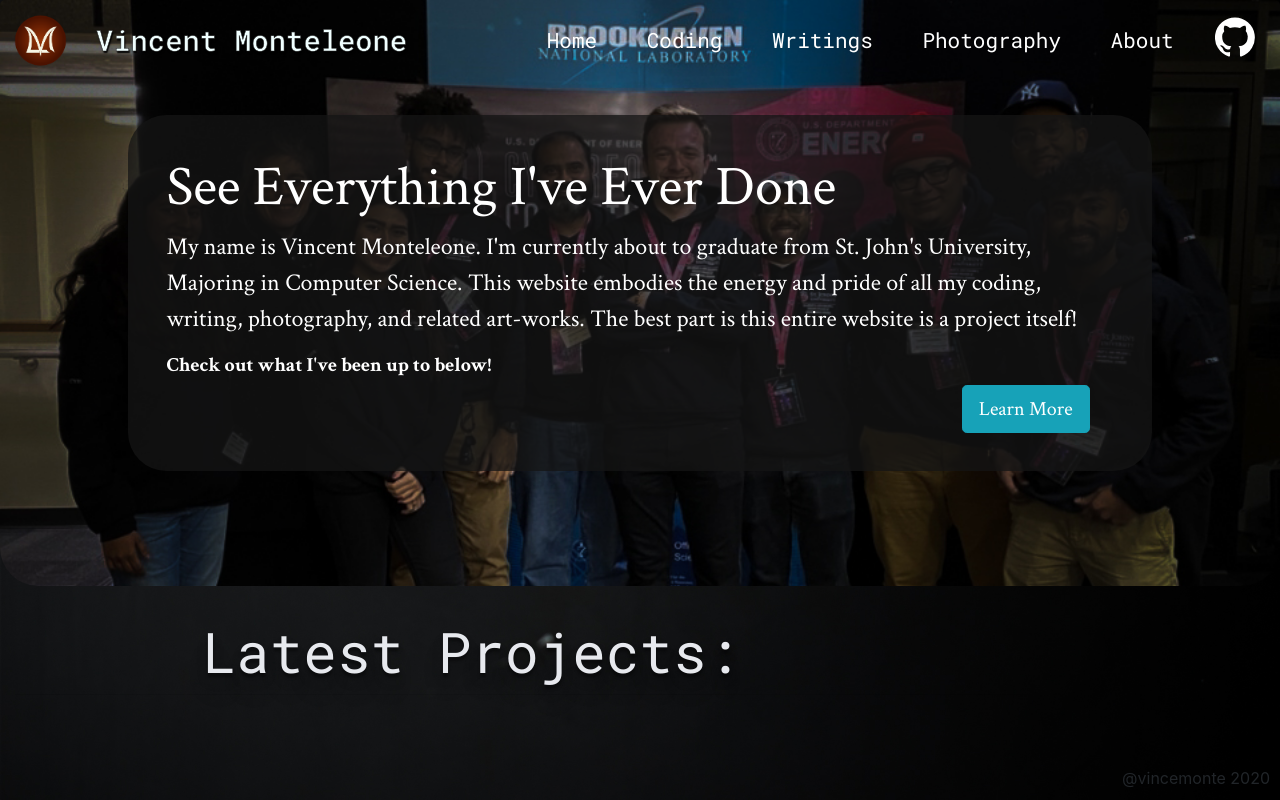
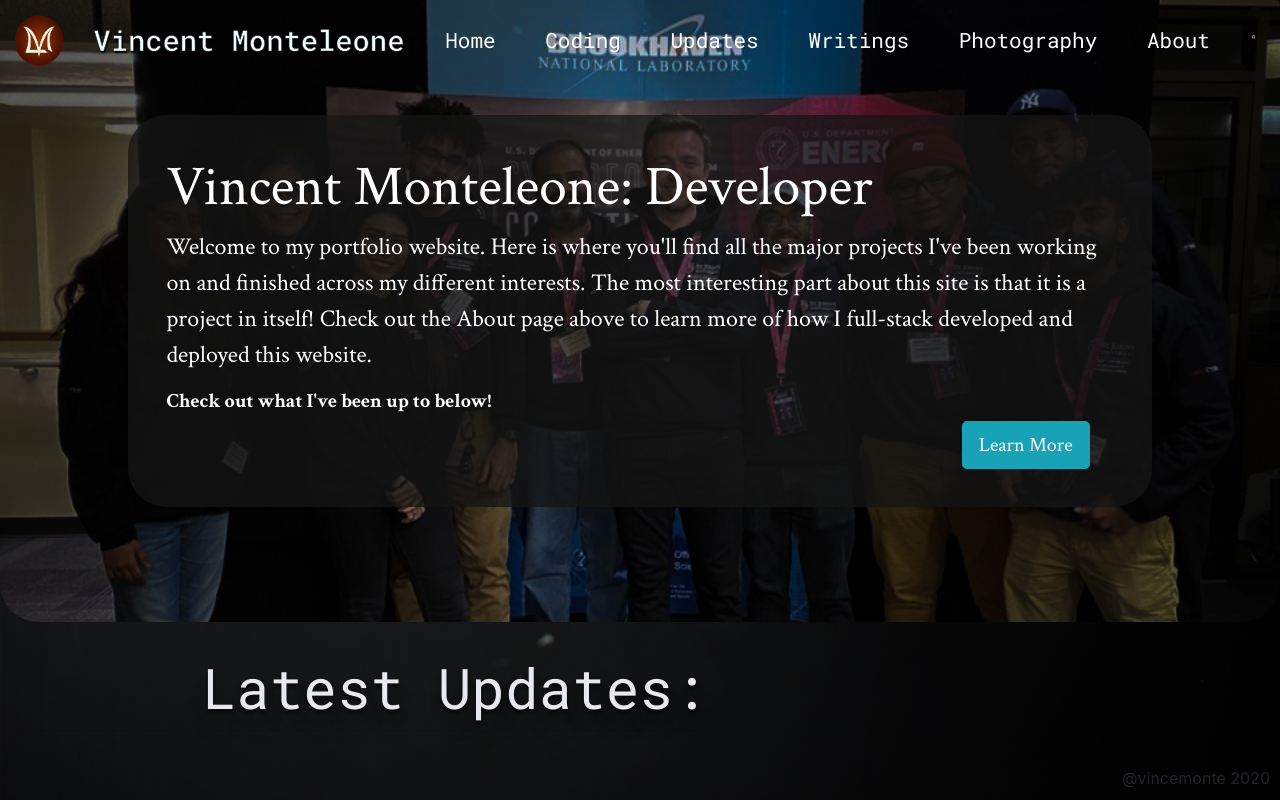
Before and after one commit to vincemonte/PortfolioSite, a Flask app: page / in a window 1280 px wide. Run offline with Flask 2, Linux system fonts and the light colour scheme; data that the repository does not hold is empty; parts of the project's set-up code (start-up, migrations or seed data) failed here and were passed over; some libraries are stand-ins or nearby versions.

Commit message:
Added a new posting category, Updates, for general information and achievements. Updated the introduction to the website. More to come.

```diff
--- a/personalWebsite/__init__.py
+++ b/personalWebsite/__init__.py
@@ -2,20 +2,38 @@
 from flask_sqlalchemy import SQLAlchemy
 from flask_login import LoginManager
 from flask_bcrypt import Bcrypt
-from personalWebsite.config import Config
-
+from personalWebsite.config import DeployConfig, TestingConfig
 
 db = SQLAlchemy()
+bcrypt = Bcrypt()
 
-bcrypt = Bcrypt()
 
 login_manager = LoginManager()
 login_manager.login_view = 'main.home'
 login_manager.login_message_category = 'info'
 
-def create_app(config_class=Config):
+def create_app(config_class=DeployConfig):
     app = Flask(__name__)
-    app.config.from_object(Config)
+    app.config.from_object(DeployConfig)
+
+    db.init_app(app)
+    bcrypt.init_app(app)
+    login_manager.init_app(app)
+    #avoiding circular imports; we've now implented blueprints
+    from personalWebsite.main.routes import main
+    from personalWebsite.posts.routes import posts
+    from personalWebsite.users.routes import users
+    from personalWebsite.errors.handlers import errors
+    app.register_blueprint(main)
+    app.register_blueprint(posts)
+    app.register_blueprint(users)
+    app.register_blueprint(errors)
+
+    return app
+
+def create_test_app(config_class=TestingConfig):
+    app = Flask(__name__)
+    app.config.from_object(TestingConfig)
 
     db.init_app(app)
     bcrypt.init_app(app)
--- a/personalWebsite/posts/forms.py
+++ b/personalWebsite/posts/forms.py
@@ -10,5 +10,5 @@
     content = TextAreaField('Content', validators=[Optional()])
     #possibly add other file extension types
     files= MultipleFileField('Files', validators=[FileAllowed(['jpg', 'png'])])
-    type = SelectField('Project Type', validators=[DataRequired()],choices=[('coding', 'Coding'), ('writing', 'Writing'), ('photography','Photography')])
+    type = SelectField('Project Type', validators=[DataRequired()],choices=[('update', 'Update'), ('coding', 'Coding'), ('writing', 'Writing'), ('photography','Photography')])
     submit = SubmitField('Post')
--- a/personalWebsite/posts/routes.py
+++ b/personalWebsite/posts/routes.py
@@ -14,6 +14,12 @@
     #still assigning files as so and potentially returning None makes this easier on the Jinga templating
     files = get_project_files(project_post)
     return render_template('project.html', project_post=project_post, files=files)
+
+@posts.route('/updates')
+def updates():
+    page = request.args.get('page', 1, type=int)
+    posts = Project.query.filter_by(type='update').order_by(Project.id.desc()).paginate(page=page, per_page=10)
+    return render_template('updates.html', posts=posts)
 
 @posts.route('/coding')
 def coding():
--- a/personalWebsite/posts/utils.py
+++ b/personalWebsite/posts/utils.py
@@ -8,6 +8,8 @@
         fname = 'coding_project_type.svg'
     elif form_type_image == 'writing':
         fname = 'writing_project_type.svg'
+    elif form_type_image == 'update':
+        fname = 'update_project_type.svg'
     else:
         fname = 'photography_project_type.svg'
     path += fname
--- a/personalWebsite/templates/index.html
+++ b/personalWebsite/templates/index.html
@@ -2,9 +2,10 @@
 {%block content%}
     <div class="jumbotron" id="home-jumbotron">
       <div class="container text-white" id="jumbotron-container">
-        <h1 class="display-4">See Everything I've Ever Done</h1>
-        <p class="lead">My name is Vincent Monteleone. I'm currently about to graduate from St. John's University, Majoring in Computer Science.
-        This website embodies the energy and pride of all my coding, writing, photography, and related art-works. The best part is this entire website is a project itself!
+        <h1 class="display-4">Vincent Monteleone: Developer</h1>
+        <p class="lead">Welcome to my portfolio website. Here is where you'll find all the major projects I've been working
+          on and finished across my different interests. The most interesting part about this site is that it is a project in itself! Check
+          out the About page above to learn more of how I full-stack developed and deployed this website.
         </p>
         <h5><strong>Check out what I've been up to below!</strong></h5>
         <div class="text-right">
@@ -14,7 +15,7 @@
     </div>
     <section class="home-articles">
       <div class="container-fluid text-left">
-        <h1 class="display-4 text-white-2" style="font-family: 'Roboto Mono', monospace;">Latest Projects:</h1>
+        <h1 class="display-4 text-white-2" style="font-family: 'Roboto Mono', monospace;">Latest Updates:</h1>
         <hr class="my-2">
         <div class="row text-center ">
           {% for post in posts.items %}
--- a/personalWebsite/templates/layout.html
+++ b/personalWebsite/templates/layout.html
@@ -31,6 +31,9 @@
             </li>
             <li class="nav-item">
               <a class="nav-link" href="{{url_for('posts.coding')}}">Coding</a>
+            </li>
+            <li class="nav-item">
+              <a class="nav-link" href="{{url_for('posts.updates')}}">Updates</a>
             </li>
             <li class="nav-item">
               <a class="nav-link" href="{{url_for('posts.writings')}}">Writings</a>
--- a/run.py
+++ b/run.py
@@ -1,6 +1,6 @@
-from personalWebsite import create_app
+from personalWebsite import create_test_app
 
-app = create_app()
+app = create_test_app()
 
 if __name__  == '__main__':
-    app.run()
+    app.run(debug=True, host='0.0.0.0')
```
Also changed, not shown: notes.md (+1 -1 lines), personalWebsite/config.py (+16 -6 lines), personalWebsite/templates/updates.html (added, +65 -0 lines), images/output-onlinejpgtools.png (added), personalWebsite/site.db, personalWebsite/static/images/update_project_type.svg (added).
